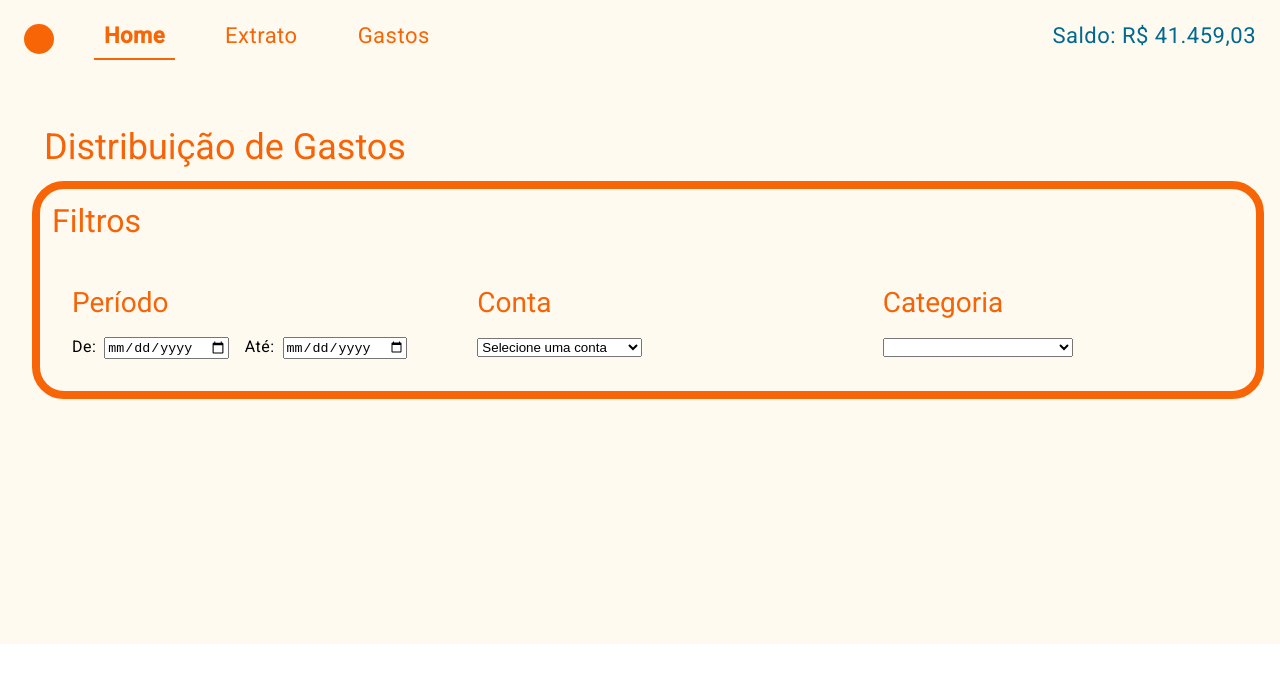
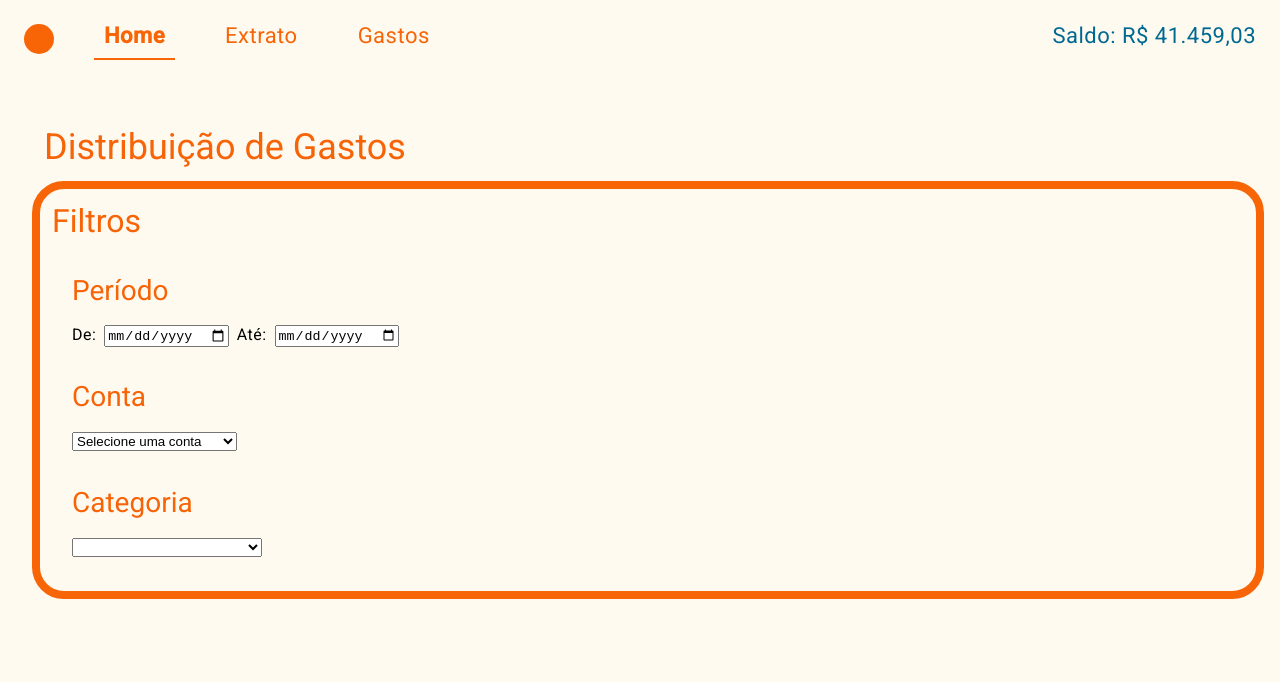
Before and after one commit to marcostomas/finhub-app, an Angular app: page /gastos in a window 1280 px wide. Shown: the top 682 px of the page. Built offline with nearby package versions, Linux system fonts and the light colour scheme.

Commit message:
feat:Correção de estilo

```diff
--- a/src/app/components/gastos/gastos.component.html
+++ b/src/app/components/gastos/gastos.component.html
@@ -7,19 +7,19 @@
         <!-- Filtros -->
         <div class="Filtros-gastos-container">
             <h4 class="title">Filtros</h4>
-            <form style="display: flex;">
+            <form style="display: container;">
                 <!-- Filtro de Período -->
                 <div class="filtro-row">
                     <h5 style="color: #f76307;">Período</h5>
                     <label style="margin-right: 8px;" for="dataInicio">De:</label>
-                    <input
+                    <input style="margin-right: 8px;"
                     id="dataInicio"
                     type="date"
                     [(ngModel)]="filtros.dataInicio"
                     name="dataInicio"
                     (change)="carregarDados()"
                     />
-                    <label style="margin-right: 8px;margin-left: 16px;" for="dataFim">Até:</label>
+                    <label style="margin-right: 8px;" for="dataFim">Até:</label>
                     <input
                     id="dataFim"
                     type="date"
```
